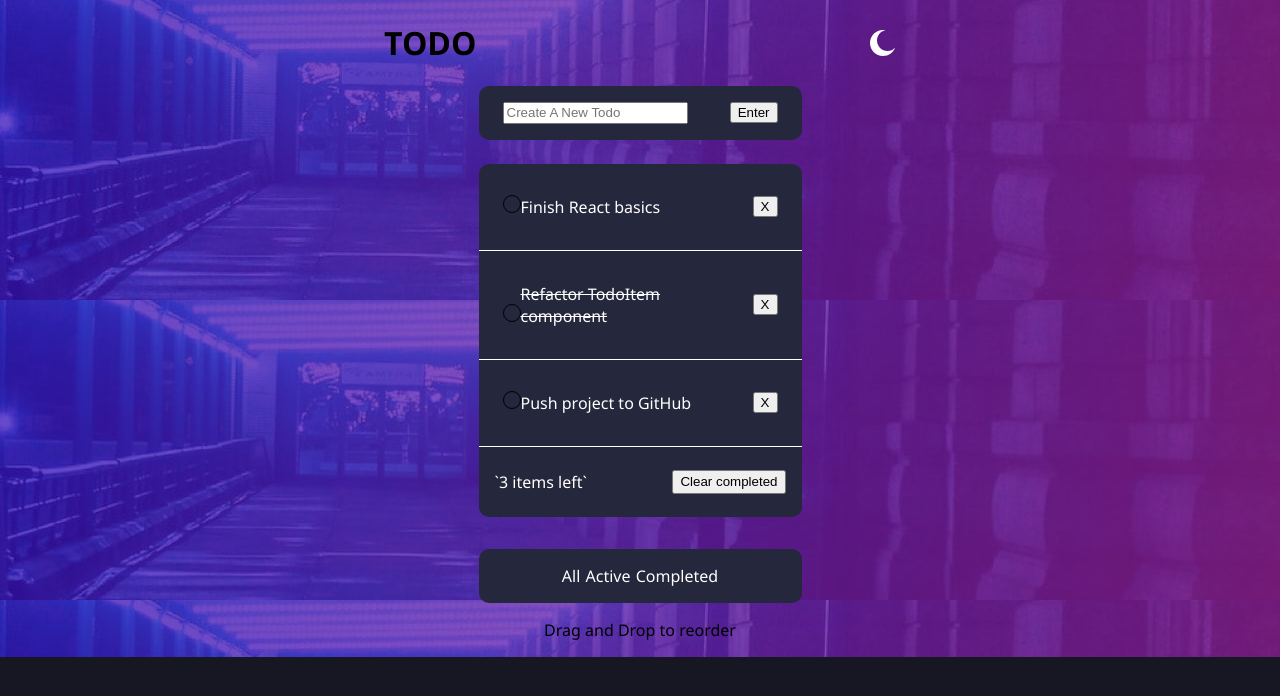
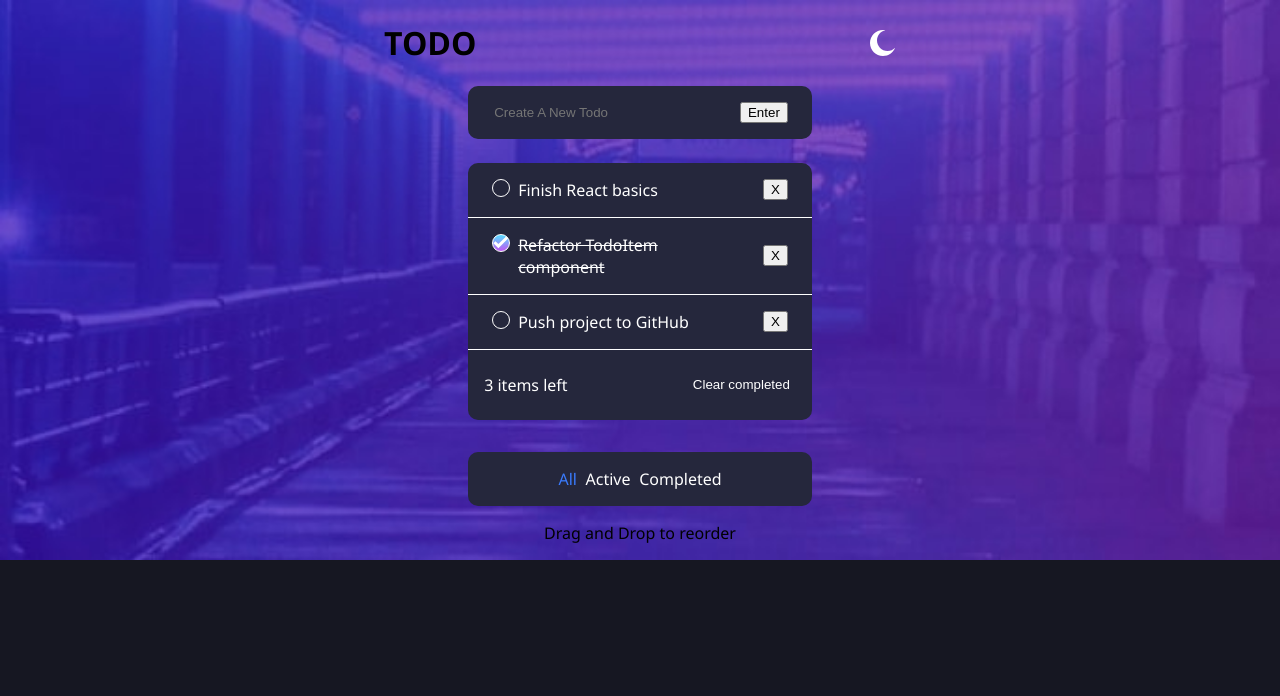
Before and after one commit to Perry-Cham/react-todo-project, a React (Vite) app: page / in a window 1280 px wide. Shown: the top 696 px of the page. Built offline with nearby package versions, Linux system fonts and the light colour scheme.

Commit message:
aesthetic changes to footer component

```diff
--- a/package.json
+++ b/package.json
@@ -11,6 +11,8 @@
   },
   "dependencies": {
     "react": "^19.1.0",
+    "react-dnd": "^16.0.1",
+    "react-dnd-html5-backend": "^16.0.1",
     "react-dom": "^19.1.0"
   },
   "devDependencies": {
--- a/src/components/footer.jsx
+++ b/src/components/footer.jsx
@@ -1,11 +1,11 @@
-function Footer(){
+function Footer({activePage}){
     return (
     <nav className="footer-navigation dark-mode-bg">
 
             <ul>
-            <li>All</li>
-            <li>Active</li>
-            <li>Completed</li>
+            <li className={activePage == "All" ? "active-page":""}>All</li>
+            <li className={activePage == "Active" ? "active-page":""}>Active</li>
+            <li className={activePage == "Complete" ? "active-page":""}>Completed</li>
             </ul>
 
         </nav>
--- a/src/components/todo-list.jsx
+++ b/src/components/todo-list.jsx
@@ -4,6 +4,7 @@ import AddTodo from "./add-todo"
 import Footer from "./footer"
 
 function Todolist(){
+  const [page, setPage] = useState("All")
   const [todos, setTodos] = useState([
   {
     id: 1,
@@ -37,7 +38,7 @@ function Todolist(){
   }
     function handleComplete(id){
     const todos2 = todos.slice();
-    const Ntodo =todos2.find(todo => todo.done !== id)
+    const Ntodo =todos2.find(todo => todo.id == id)
     Ntodo.done = true;
     setTodos(todos2)
     }
@@ -70,12 +71,12 @@ function Todolist(){
     ))}
   </ul>
   <div className="counter dark-mode-bg">
-        <p>`{todos.length} {todos.length == 1 ? 'item left' : 'items left'}`</p>
+        <p>{todos.length} {todos.length == 1 ? 'item left' : 'items left'}</p>
         <div className="One">
         <button onClick={() =>{handleClear}}>Clear completed</button>
         </div>
   </div>
-   <Footer items={todos}/>
+   <Footer activePage={page}/>
     </div>
     )
   }
--- a/src/components/todo.jsx
+++ b/src/components/todo.jsx
@@ -1,8 +1,8 @@
 function Todo({value, done, onDelete, onComplete, id}) {
   return (
   <li className={`todo ${done ? "completed" : ""}`}>
-   <div>
-  <span className="indicator" onClick={() => onComplete(id)}></span>
+   <div className="todo-p-wrapper">
+  <span className={`indicator ${done ? "complete": ""}`} onClick={() => onComplete(id)}></span>
     <p className="todo-text">{value}</p>
     </div>
     <button className="delete-todo" onClick={() => onDelete(id)}>X</button>
--- a/src/styles/styles.css
+++ b/src/styles/styles.css
@@ -5,8 +5,10 @@ body{
   font-family: 'Segoe UI', Roboto,  'Open sans', 'Helvetica Nue', sans-serif;
   min-height:100vh;
   box-sizing:border-box;
+  --bright-blue: hsl(220, 98%, 61%);
   --dark-mode-blue:hsl(235, 24%, 19%);
   --s-radius:10px;
+
 }
 .main{
   background-color: hsl(235, 21%, 11%);
@@ -25,6 +27,7 @@ display:flex;
   justify-content:center;
   align-items:center;
   background-image:url(/images/bg-desktop-dark.jpg);
+  background-size:cover;
 }
 .todo-input{
     display:flex;
@@ -38,6 +41,11 @@ display:flex;
 }
 .todo-input input{
   height:1rem;
+  background-color: var(--dark-bg-blue);
+  border:none;
+}
+.todo-input input:focus{
+  outline:solid hsla(235.2,100%,32.6%,0.9);
 }
 .todo-body{
   padding-left: 0;
@@ -48,6 +56,7 @@ display:flex;
 }
 
 .todo {
+  position:relative;
   display:flex;
   justify-content: space-between;
   align-items:center;
@@ -58,20 +67,32 @@ display:flex;
   color:white;
   max-inline-size: 25ch;
   display:inline-block;
-}
-.todo span{
-  display:inline-block;
+  margin:0;
+  padding: 0;
 }
 
-
 .indicator{
-  border: solid black 1px;
+  border: solid white 1px;
   border-radius: 50%;
   width:1rem;
   height:1rem;
+  display:inline-block;
+  margin-right:.5rem;
+}
+.indicator.complete{
+  background:
+    url('/images/icon-check.svg') no-repeat center / contain,
+    linear-gradient(to bottom, hsl(192, 100%, 67%),hsl(280, 87%, 65%))
 }
 .completed p{
   text-decoration:line-through ;
+}
+.todo-p-wrapper{
+  display:flex;
+  flex-direction: row;
+  justify-content: space-between;
+  align-items: flex-start;
+  margin-right:1rem;
 }
 .counter{
   display:flex;
@@ -80,6 +101,11 @@ display:flex;
   padding: .5rem 1rem;
   margin-bottom:2rem;
   border-radius:0  0 var(--s-radius) var(--s-radius);
+}
+.counter button{
+  background-color:var(--dark-mode-bg);
+  color:white;
+  border:none;
 }
 .One{
    display:flex;
@@ -107,7 +133,9 @@ display:flex;
   justify-content: space-around;
   align-items: center;
 }
-
+.active-page{
+  color:var(--bright-blue);
+}
 
 .dark-mode-bg{
   background-color: var(--dark-mode-blue);
```
Also changed, not shown: 1 other file (tests, documents, lock files or other folders).
